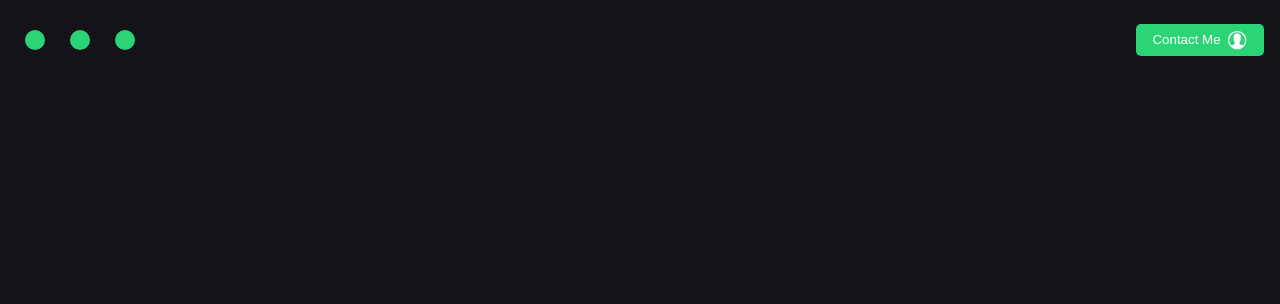
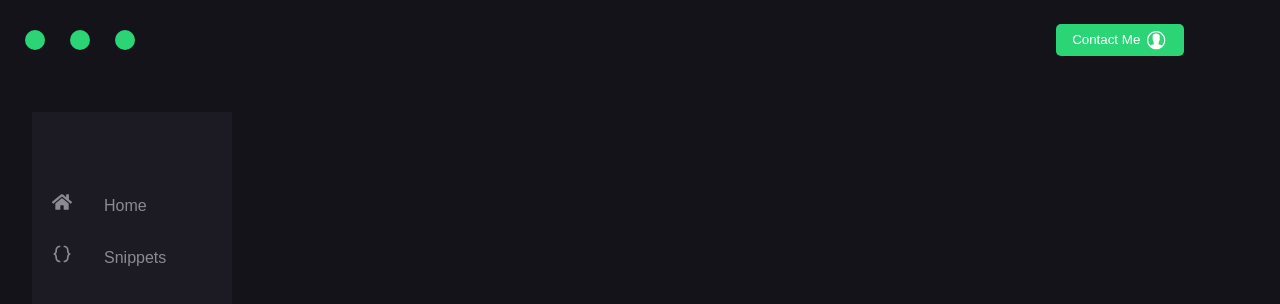
Before and after one commit to vr1Ravi/Old_P, a React (Vite) app: page / in a window 1280 px wide. Shown: the top 304 px of the page. Built offline with nearby package versions, Linux system fonts and the light colour scheme.

Commit message:
staterd sidebar

```diff
--- a/package.json
+++ b/package.json
@@ -12,7 +12,8 @@
   "dependencies": {
     "react": "^18.2.0",
     "react-dom": "^18.2.0",
-    "react-icons": "^4.10.1"
+    "react-icons": "^4.10.1",
+    "react-router-dom": "^6.15.0"
   },
   "devDependencies": {
     "@types/react": "^18.2.15",
--- a/src/App.jsx
+++ b/src/App.jsx
@@ -1,8 +1,19 @@
 import "./App.css";
 import Header from "./components/Header/Header";
-
+import Sidebar from "./components/Header/Sidebar/Sidebar";
+import { useState } from "react";
 function App() {
-  return <Header />;
+  const [windowWidth, setWindowWidth] = useState(window.innerWidth);
+  console.log(windowWidth);
+  window.addEventListener("resize", () => {
+    setWindowWidth(window.innerWidth);
+  });
+  return (
+    <>
+      <Header currentWidth={windowWidth} />
+      {windowWidth > 1000 && <Sidebar />}
+    </>
+  );
 }
 
 export default App;
--- a/src/components/Header/Header.jsx
+++ b/src/components/Header/Header.jsx
@@ -1,19 +1,30 @@
 import { IoIosContact } from "react-icons/io";
 import "./header.scss";
-const Header = () => {
+// eslint-disable-next-line react/prop-types
+const Header = ({ currentWidth }) => {
+  console.log(currentWidth);
   return (
     <>
       <header>
+        {currentWidth > 1000 && (
           <div className="leftHeader">
             {/* Header Left circles */}
             <div></div>
             <div></div>
             <div></div>
           </div>
+        )}
         <div className="rightHeader">
           <button>
             Contact Me <IoIosContact />
           </button>
+          {currentWidth < 1000 && (
+            <div className="hamburger">
+              <div></div>
+              <div></div>
+              <div></div>
+            </div>
+          )}
         </div>
       </header>
     </>
--- a/src/components/Header/Header.scss
+++ b/src/components/Header/Header.scss
@@ -5,6 +5,7 @@ header {
   justify-content: space-between;
   align-items: center;
   width: 100%;
+  z-index: 1000;
   .leftHeader {
     width: 10rem;
     height: 3rem;
@@ -19,7 +20,9 @@ header {
     }
   }
   .rightHeader {
-    margin-right: 1rem;
+    display: flex;
+    width: 20rem;
+    justify-content: center;
     > button {
       width: inherit;
       display: flex;
@@ -32,6 +35,7 @@ header {
       padding: 0.3rem 1rem;
       border-radius: 5px;
       color: #fff;
+      width: 40%;
       > svg {
         font-size: 1.4rem;
         margin-left: 5px;
@@ -39,3 +43,32 @@ header {
     }
   }
 }
+.hamburger {
+  margin-left: 1rem;
+  display: flex;
+  flex-direction: column;
+  justify-content: space-evenly;
+  align-items: center;
+  width: 11%;
+
+  > div {
+    width: 20px;
+    height: 2px;
+    background-color: rgb(79 79 82);
+  }
+}
+
+@media (max-width: 1000px) {
+  header {
+    justify-content: flex-end;
+    .rightHeader {
+      width: 14rem;
+      justify-content: space-around;
+      > button {
+        width: 57%;
+        font-size: 12px;
+        justify-content: space-between;
+      }
+    }
+  }
+}
--- /dev/null
+++ b/src/components/Header/Sidebar/Sidebar.jsx
@@ -0,0 +1,21 @@
+import "./Sidebar.scss";
+import { FaHome } from "react-icons/fa";
+import { BiCodeCurly } from "react-icons/bi";
+const Sidebar = () => {
+  return (
+    <aside>
+      <div className="links">
+        <div className="link">
+          <FaHome />
+          <p>Home</p>
+        </div>
+        <div className="link">
+          <BiCodeCurly />
+          <p>Snippets</p>
+        </div>
+      </div>
+    </aside>
+  );
+};
+
+export default Sidebar;
--- /dev/null
+++ b/src/components/Header/Sidebar/Sidebar.scss
@@ -0,0 +1,40 @@
+aside {
+  background-color: #1c1b23;
+  width: 200px;
+  height: 80vh;
+  margin: 2rem;
+  position: fixed;
+  overflow-y: auto;
+  display: flex;
+  flex-direction: column;
+  align-items: center;
+  justify-content: space-between;
+  .links {
+    display: flex;
+    flex-direction: column;
+    width: 80%;
+    margin-top: 3rem;
+    justify-content: center;
+    .link {
+      display: flex;
+      margin-top: 2rem;
+      align-items: center;
+      color: #8b8a91;
+      transition: all 0.5s ease;
+      width: 111%;
+      > svg {
+        font-size: 20px;
+      }
+      > p {
+        margin-bottom: -0.5rem;
+        margin-left: 2rem;
+        font-family: sans-serif;
+        font-size: 1rem;
+      }
+      &:hover {
+        transform: translateY(-5px);
+        cursor: pointer;
+      }
+    }
+  }
+}
```
Also changed, not shown: 1 other file (tests, documents, lock files or other folders). Lines whose indentation alone changed are shown as unchanged.
